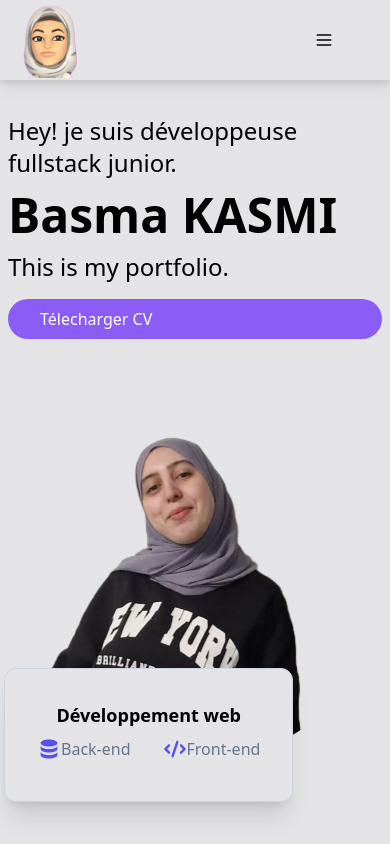
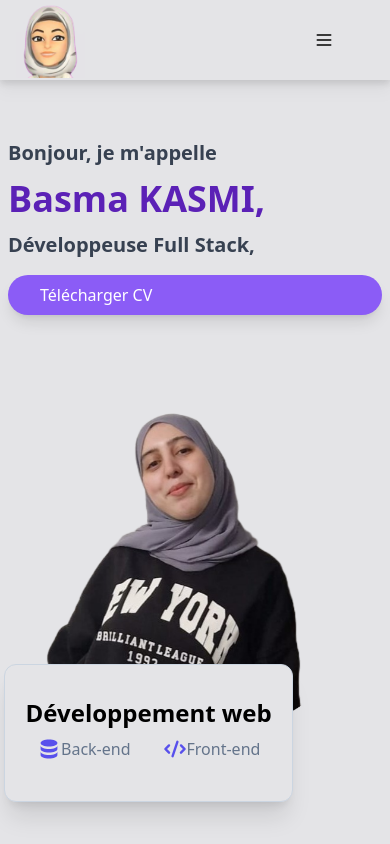
Before and after one commit to BasmaKasmi/Basma-s-Portfolio, a React (Create React App) app: page / in a window 390 px wide. Shown: the top 844 px of the page. Built offline with nearby package versions, Linux system fonts and the light colour scheme.

Commit message:
[edit-code] hero

```diff
--- a/src/components/Form.jsx
+++ b/src/components/Form.jsx
@@ -9,7 +9,7 @@ const Form = () => {
 
       <div className='max-w-[1240px] mx-auto py-2 '>
         <div className='text-center py-4 text-black'>
-          <h2 className='text-3xl uppercase'>FOrmations</h2>
+          <h2 className='text-3xl uppercase'>Formations</h2>
         </div>
         <div className='grid md:grid-cols-2 gap-4'>
         <a href="#" className="flex flex-col items-center bg-white border rounded-lg shadow-md md:flex-row md:max-w-xl hover:bg-gray-100 dark:border-gray-700 dark:bg-gray-800 dark:hover:bg-gray-700">
--- a/src/components/Hero.jsx
+++ b/src/components/Hero.jsx
@@ -1,29 +1,40 @@
-import React from 'react'
+import React, { useState, useEffect } from 'react';
+
 import {
     DatabaseIcon,
     CodeIcon,
 } from '@heroicons/react/solid'
 
 import bgImg from '../assets/hero-image.png'
-import Cv from '../assets/CVf.pdf'
+import Cv from '../assets/cv.pdf'
 
 const Hero = () => {
+    const [animation, setAnimation] = useState('opacity-0');
+
+  useEffect(() => {
+    const timeoutId = setTimeout(() => {
+      setAnimation('animate-fadeInUp');
+    }, 100); // commence l'animation après 100 ms
+
+    return () => clearTimeout(timeoutId);
+  }, []);
   return (
     <div name='home' className='w-full h-screen bg-zinc-200 flex flex-col justify-between'>
         <div className='grid md:grid-cols-2 max-w-[1240px] m-auto'>
-            <div className='flex flex-col justify-center md:items-start w-full px-2 py-8'>
-                <p className='text-2xl'>Hey! je suis développeuse fullstack junior.</p>
-                <h1 className='py-3 text-5xl md:text-7xl font-bold'>Basma KASMI</h1>
-                <p className='text-2xl'>This is my portfolio.</p>
-                <a download="" href={Cv} className='btn font-sans inline-block mt-4 py-2 px-8 rounded-[30px] bg-violet-500 hover:bg-violet-600 active:bg-violet-700 focus:outline-none focus:ring focus:ring-violet-300 text-white'> Télecharger CV</a>
-            </div>
+        <div className='flex flex-col justify-center md:items-start w-full px-2 py-8'>
+            <p className={`text-xl sm:text-2xl font-bold ${animation} text-gray-700`}>Bonjour, je m'appelle</p>
+            <h1 className={`py-3 text-4xl sm:text-6xl md:text-7xl font-bold ${animation} delay-200 text-violet-800`}>Basma KASMI,</h1>
+            <h2 className={`text-xl sm:text-2xl font-bold ${animation} delay-400 text-gray-700`}>Développeuse Full Stack,</h2>
+            <a download="" href={Cv} className='btn font-sans inline-block mt-4 py-2 px-8 rounded-full bg-violet-500 hover:bg-violet-600 active:bg-violet-700 focus:outline-none focus:ring focus:ring-violet-300 text-white shadow-lg hover:shadow-xl transition duration-300 ease-in-out transform hover:-translate-y-1'>Télécharger CV</a>
+        </div>
+
             <div>
                 <img className='w-full' src={bgImg} alt="/" />
             </div>
             <div className='absolute flex flex-col py-8 md:min-w-[760px] bottom-[5%]
             mx-1 md:left-1/2 transform md:-translate-x-1/2 bg-zinc-200
             border border-slate-300 rounded-xl text-center shadow-xl'>
-                <p className='flex justify-center font-semibold text-lg'>Développement web</p>
+                <p className='flex justify-center font-semibold text-2xl'>Développement web</p>
                 <div className='flex justify-between flex-wrap px-4'>
                     <a className='flex px-4 py-2 text-slate-500' href="https://www.wildcodeschool.com/fr-FR/blog/differences-backend-frontend-developpement-web"><DatabaseIcon className='h-6 text-indigo-600' />Back-end</a>
                     <a className='flex px-4 py-2 text-slate-500' href="https://www.wildcodeschool.com/fr-FR/blog/differences-backend-frontend-developpement-web"><CodeIcon className='h-6 text-indigo-600' />Front-end</a>
--- a/src/components/Navbar.jsx
+++ b/src/components/Navbar.jsx
@@ -18,10 +18,10 @@ const Navbar = () => {
         </div>
         <div className='pr-10 space-x-4 space-x-reverse flex items-center'>
           <ul className='hidden md:flex p-4'>
-          <li><Link to="home" smooth={true} duration={500}>Home</Link></li>
-          <li><Link to="about" smooth={true} offset={-200} duration={500}>A propos</Link></li>
-          <li><Link to="Comp" smooth={true} offset={-50} duration={500}>Compétences</Link></li>
-          <li><Link to="Projets" smooth={true} offset={-100} duration={500}>Projets</Link></li>
+          <li><Link className="hover:text-purple-500 hover:underline" to="home" smooth={true} duration={500}>Home</Link></li>
+          <li><Link className="hover:text-purple-500 hover:underline" to="about" smooth={true} offset={-200} duration={500}>A propos</Link></li>
+          <li><Link className="hover:text-purple-500 hover:underline" to="Comp" smooth={true} offset={-50} duration={500}>Compétences</Link></li>
+          <li><Link className="hover:text-purple-500 hover:underline" to="Projets" smooth={true} offset={-100} duration={500}>Projets</Link></li>
           </ul>
         </div>
         <div className='md:hidden mr-4' onClick={handleClick}>
--- a/tailwind.config.js
+++ b/tailwind.config.js
@@ -1,21 +1,28 @@
 module.exports = {
   content: ['./src/**/*.{js,jsx,ts,tsx}'],
   theme: {
+    extend: {
+      keyframes: {
+        fadeIn: {
+          '0%': { opacity: '0' },
+          '100%': { opacity: '1' },
+        }
+      },
+      fadeIn: {
+        '0%': { opacity: '0' },
+        '100%': { opacity: '1' },
+      },
+    },
+    animation: {
+      fadeInUp: 'fadeInUp 0.8s ease-out',
+      fadeIn: 'fadeIn 1s ease-in-out',
+    },
     screens: {
       sm: '640px',
-      // => @media (min-width: 640px) { ... }
-
       md: '768px',
-      // => @media (min-width: 768px) { ... }
-
       lg: '1024px',
-      // => @media (min-width: 1024px) { ... }
-
       xl: '1280px',
-      // => @media (min-width: 1280px) { ... }
-
       '2xl': '1536px',
-      // => @media (min-width: 1536px) { ... }
     },
   },
   plugins: [
```
Also changed, not shown: 2 other files (tests, documents, lock files or other folders).
